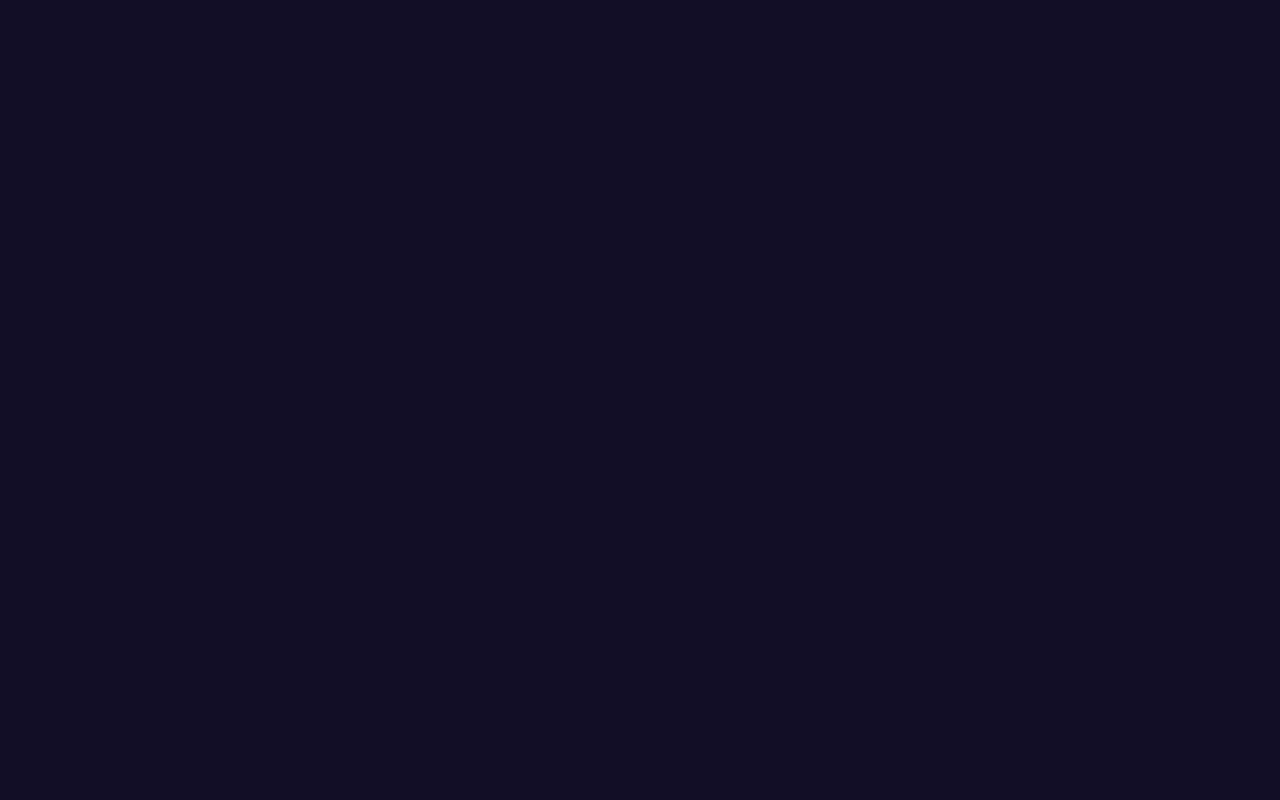
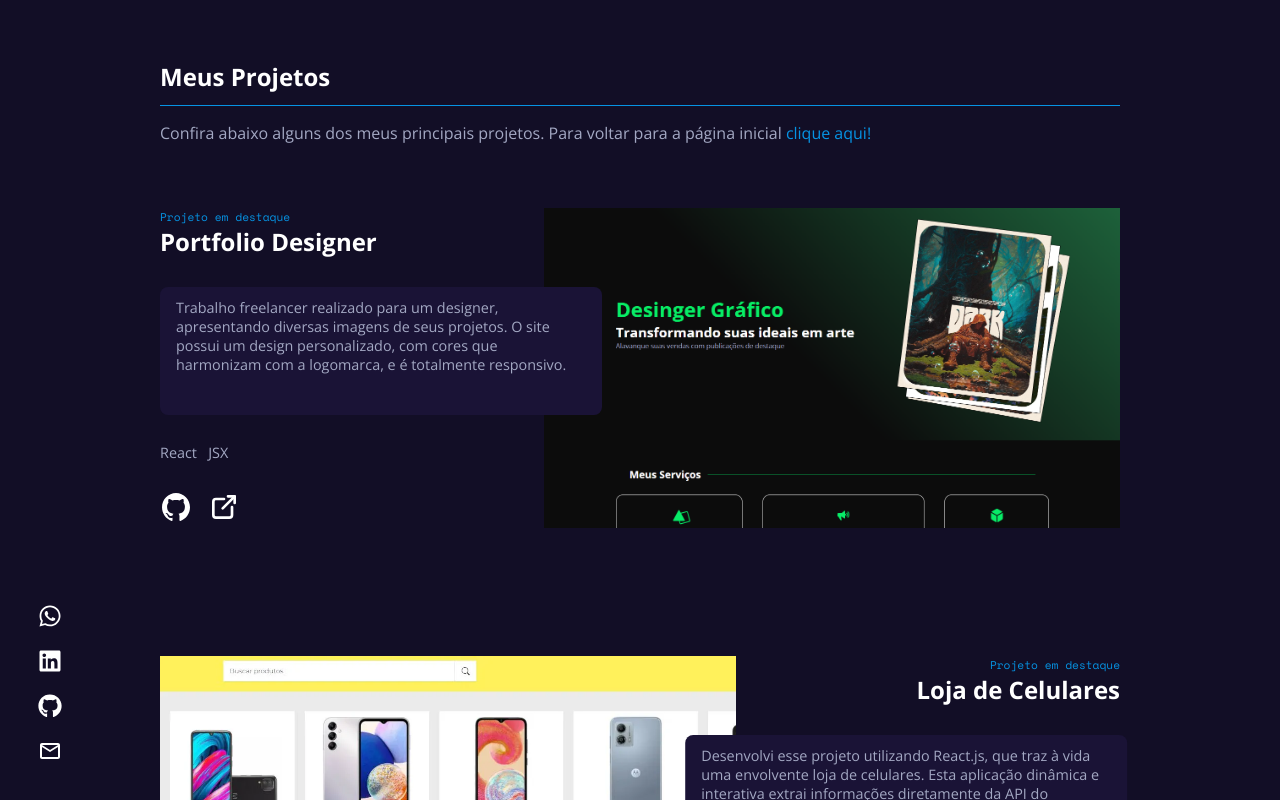
Before and after one commit to TiagoViniciusDev/Portfolio, a React (Vite) app: page /tiagovinicius.com/projetos in a window 1280 px wide. Before the commit this address had no page. Shown: the top 800 px of the page. Built offline with nearby package versions, Linux system fonts and the light colour scheme.

Commit message:
configs de deploy

```diff
--- a/src/App.jsx
+++ b/src/App.jsx
@@ -14,8 +14,8 @@ function App() {
     <div>
       <BrowserRouter>
         <Routes>
-          <Route path='/' element={<Layout />}/>
-          <Route path='/projetos' element={<AllProjectsPage />}/>
+          <Route path='/tiagovinicius.com' element={<Layout />}/>
+          <Route path='tiagovinicius.com/projetos' element={<AllProjectsPage />}/>
         </Routes>
       </BrowserRouter>
     </div>
--- a/src/components/ProjectContainer/ProjectContainer.jsx
+++ b/src/components/ProjectContainer/ProjectContainer.jsx
@@ -9,7 +9,7 @@ function ProjectContainer({direction, data}) {
   return (
     <div className={`ProjectContainer ${direction}`} data-aos="fade-right" data-aos-duration="1000">
         <a rel="noreferrer" target='_black' className='projectImg'>
-            <div className='projectImg' style={{'backgroundImage': `url(../../../public/projectsImgs/${fileName})`}}></div>
+            <div className='projectImg' style={{'backgroundImage': `url(../../../tiagovinicius.com/public/projectsImgs/${fileName})`}}></div>
         </a>
         <div className='projectInfo'>
             <div className='projectHeader'>
--- a/vite.config.js
+++ b/vite.config.js
@@ -4,5 +4,5 @@ import react from '@vitejs/plugin-react'
 // https://vitejs.dev/config/
 export default defineConfig({
   plugins: [react()],
-  base: "/",
+  base: "/tiagovinicius.com",
 })
```
